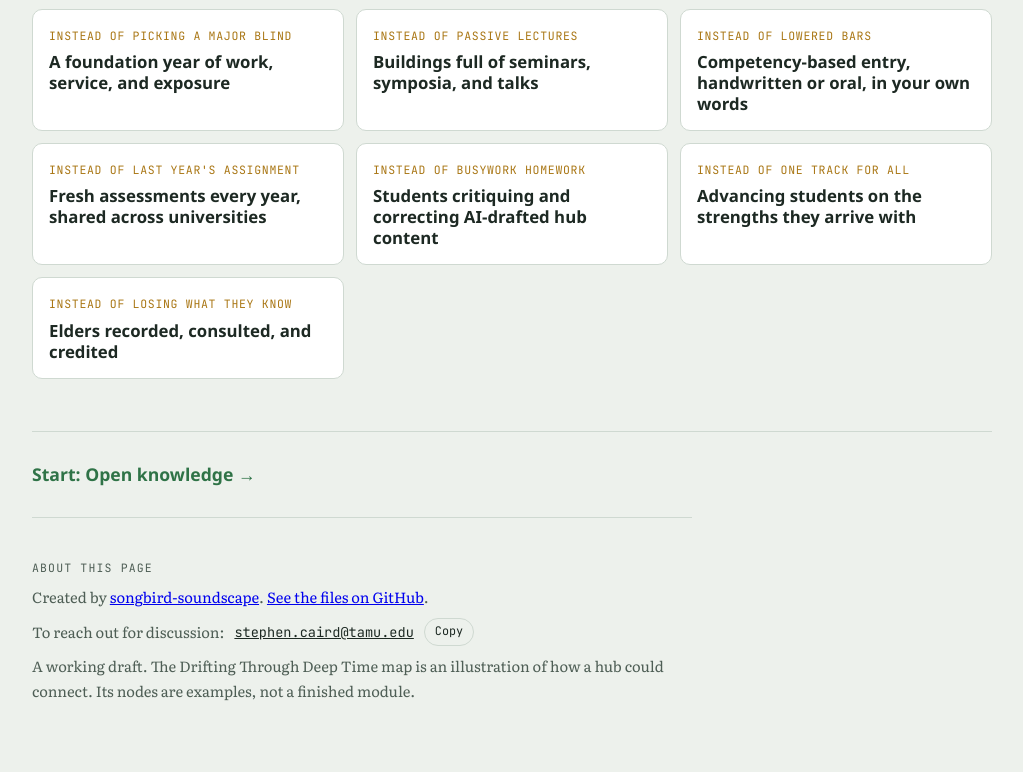
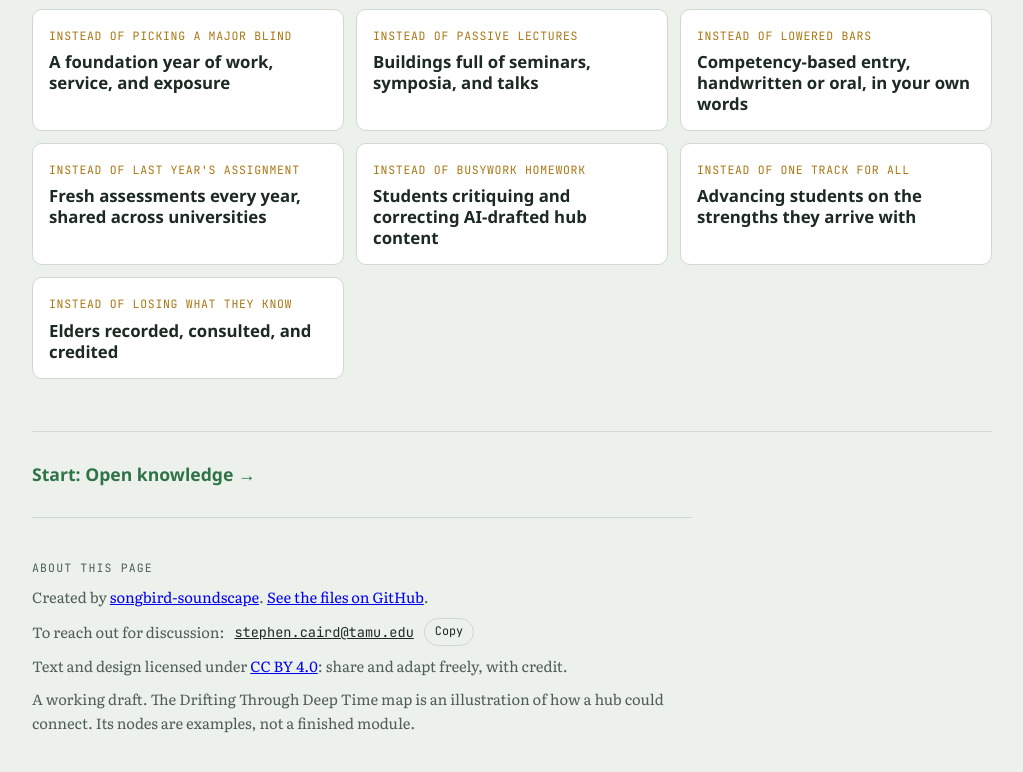
Before and after one commit to songbird-soundscape/open-commons, a plain HTML site: page index.html in a window 1280 px wide. Shown: the part 3585-4357 px from the top of the page, without its empty margins (128-1151 px from the left). Drawn offline with Linux system fonts and the light colour scheme; a web font is replaced by a local one.

Commit message:
Switch license to CC BY 4.0
Co-Authored-By: Claude Opus 5.5 <noreply@anthropic.com>
Claude-Session: https://claude.ai/code/session_01WLatHeR9rVxWfySR7CPq1o

```diff
--- a/index.html
+++ b/index.html
@@ -1185,6 +1185,7 @@ footer{padding-block:40px 0;border-top:1px solid var(--rule);color:var(--ink-sof
     <span class="label">About this page</span>
     <p>Created by <a href="https://github.com/songbird-soundscape" target="_blank" rel="noopener">songbird-soundscape</a>. <a href="https://github.com/songbird-soundscape/open-commons" target="_blank" rel="noopener">See the files on GitHub</a>.</p>
     <p class="contact">To reach out for discussion: <a class="email" id="contactEmail" href="mailto:stephen.caird@tamu.edu">stephen.caird@tamu.edu</a> <button type="button" class="copybtn" id="copyEmail">Copy</button> <span class="copied" id="copiedMsg" role="status"></span></p>
+    <p>Text and design licensed under <a href="https://creativecommons.org/licenses/by/4.0/" target="_blank" rel="noopener">CC BY 4.0</a>: share and adapt freely, with credit.</p>
     <p>A working draft. The Drifting Through Deep Time map is an illustration of how a hub could connect. Its nodes are examples, not a finished module.</p>
   </footer>
 </div>
```
Also changed, not shown: 2 other files.
